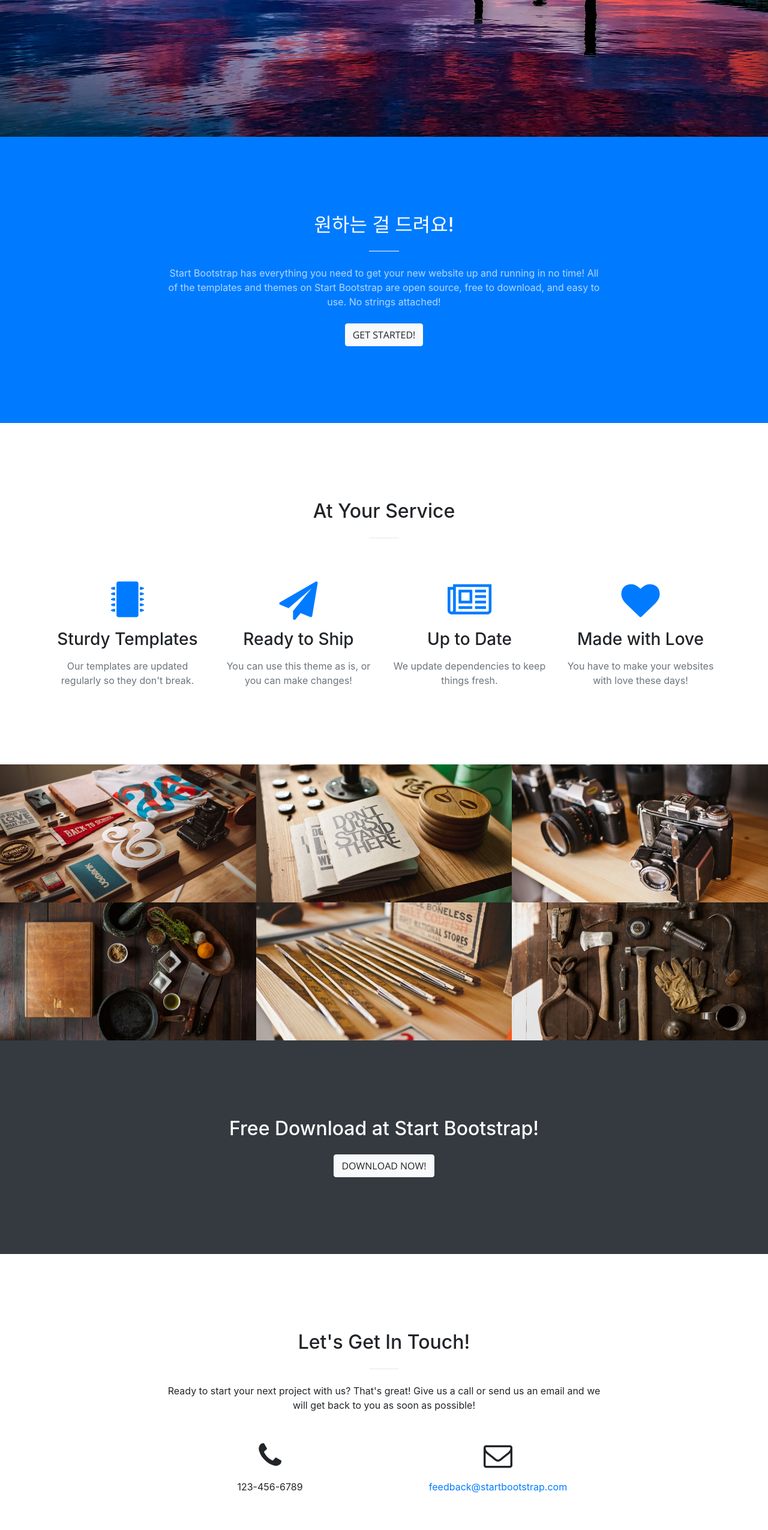
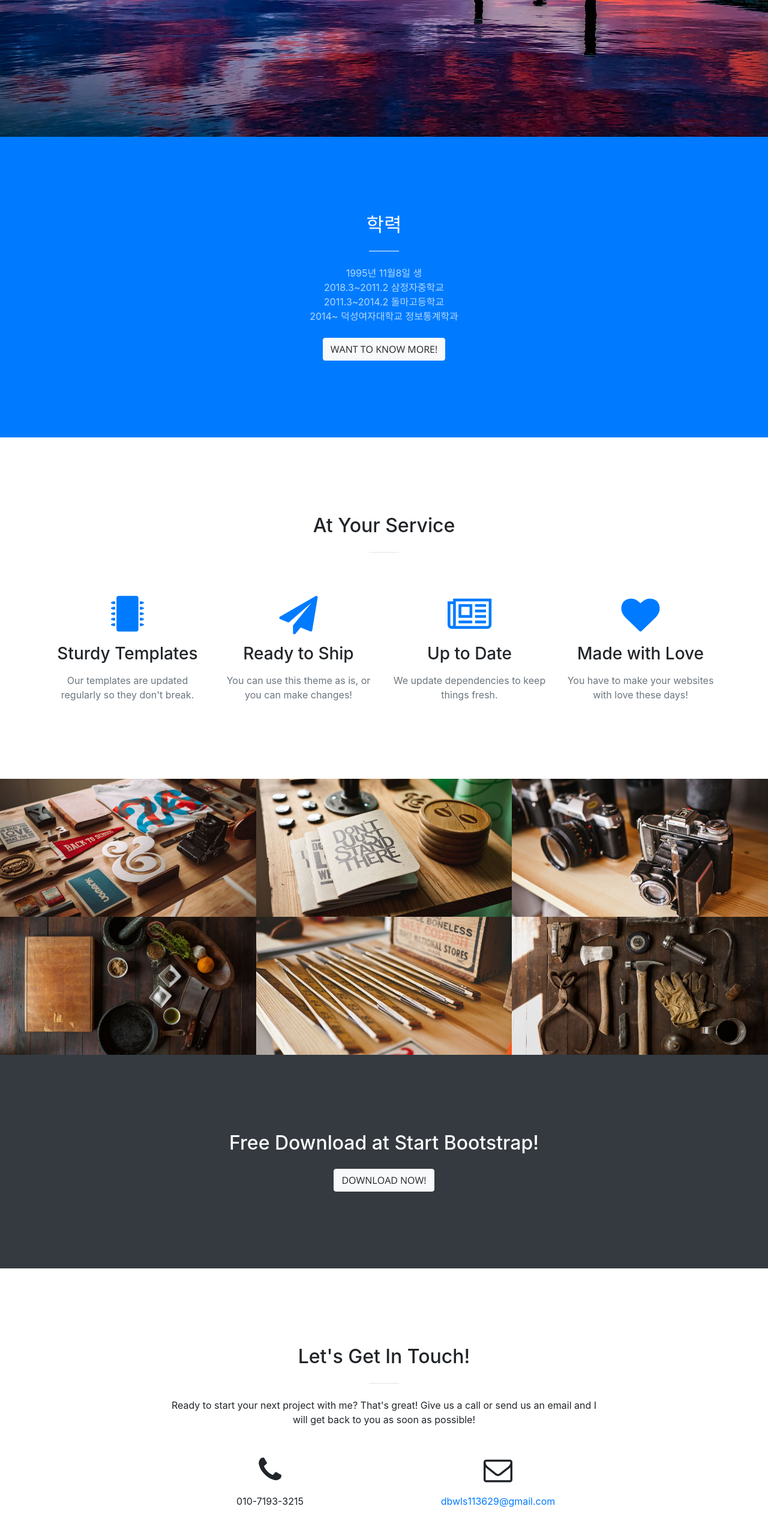
Before and after one commit to you1369/you1369.github.io, a website with bundled scripts: page index.html in a window 1280 px wide. Shown: the part 572-3122 px from the top of the page at 60% size. Built offline with nearby package versions, Linux system fonts and the light colour scheme.

Commit message:
Update index.html

```diff
--- a/index.html
+++ b/index.html
@@ -75,10 +75,10 @@
       <div class="container">
         <div class="row">
           <div class="col-lg-8 mx-auto text-center">
-            <h2 class="section-heading text-white">원하는 걸 드려요!</h2>
+            <h2 class="section-heading text-white"> 학력 </h2>
             <hr class="light my-4">
-            <p class="text-faded mb-4">Start Bootstrap has everything you need to get your new website up and running in no time! All of the templates and themes on Start Bootstrap are open source, free to download, and easy to use. No strings attached!</p>
-            <a class="btn btn-light btn-xl js-scroll-trigger" href="#services">Get Started!</a>
+            <p class="text-faded mb-4">1995년 11월8일 생 <br> 2018.3~2011.2 삼정자중학교 <br> 2011.3~2014.2 돌마고등학교<br> 2014~ 덕성여자대학교 정보통계학과</p>
+            <a class="btn btn-light btn-xl js-scroll-trigger" href="#services"> WANT TO KNOW MORE!</a>
           </div>
         </div>
       </div>
@@ -231,24 +231,24 @@
       </div>
     </section>
 
-    <section id="contact">
+     <section id="contact">
       <div class="container">
         <div class="row">
           <div class="col-lg-8 mx-auto text-center">
             <h2 class="section-heading">Let's Get In Touch!</h2>
             <hr class="my-4">
-            <p class="mb-5">Ready to start your next project with us? That's great! Give us a call or send us an email and we will get back to you as soon as possible!</p>
+            <p class="mb-5">Ready to start your next project with me? That's great! Give us a call or send us an email and I will get back to you as soon as possible!</p>
           </div>
         </div>
         <div class="row">
           <div class="col-lg-4 ml-auto text-center">
             <i class="fa fa-phone fa-3x mb-3 sr-contact"></i>
-            <p>123-456-6789</p>
+            <p>010-7193-3215</p>
           </div>
           <div class="col-lg-4 mr-auto text-center">
             <i class="fa fa-envelope-o fa-3x mb-3 sr-contact"></i>
             <p>
-              <a href="mailto:your-email@your-domain.com">feedback@startbootstrap.com</a>
+              <a href="mailto:your-email@your-domain.com">dbwls113629@gmail.com</a>
             </p>
           </div>
         </div>
```
